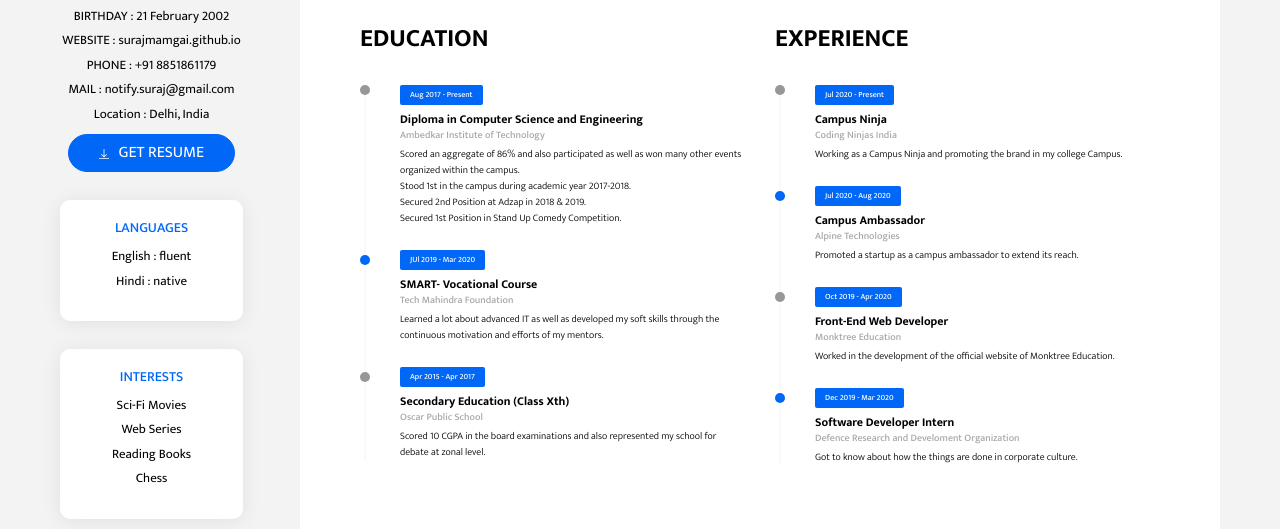
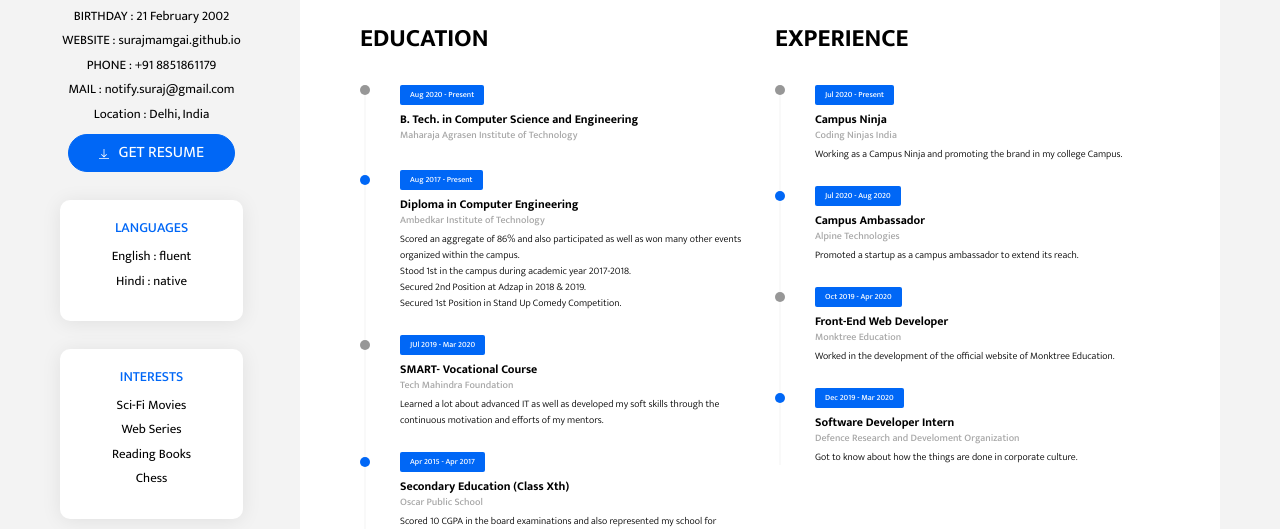
Before and after one commit to surajmamgai/surajmamgai.github.io, a plain HTML site: page index.html in a window 1280 px wide. Shown: the part 289-818 px from the top of the page. Drawn offline with Linux system fonts and the light colour scheme.

Commit message:
Update index.html

```diff
--- a/index.html
+++ b/index.html
@@ -102,8 +102,13 @@
                         <h2 class="section-title">EDUCATION</h2>
                         <ul class="time-line">
                             <li class="time-line-item">
+                                <span class="badge badge-primary">Aug 2020 - Present</span>
+                                <h6 class="time-line-item-title">B. Tech. in Computer Science and Engineering</h6>
+                                <p class="time-line-item-subtitle">Maharaja Agrasen Institute of Technology</p>
+                            </li>
+                            <li class="time-line-item">
                                 <span class="badge badge-primary">Aug 2017 - Present</span>
-                                <h6 class="time-line-item-title">Diploma in Computer Science and Engineering</h6>
+                                <h6 class="time-line-item-title">Diploma in Computer Engineering</h6>
                                 <p class="time-line-item-subtitle">Ambedkar Institute of Technology</p>
                                 <p class="time-line-item-content">Scored an aggregate of 86% and also participated as well
                                                                  as won many other events organized within the campus.<br>
```
